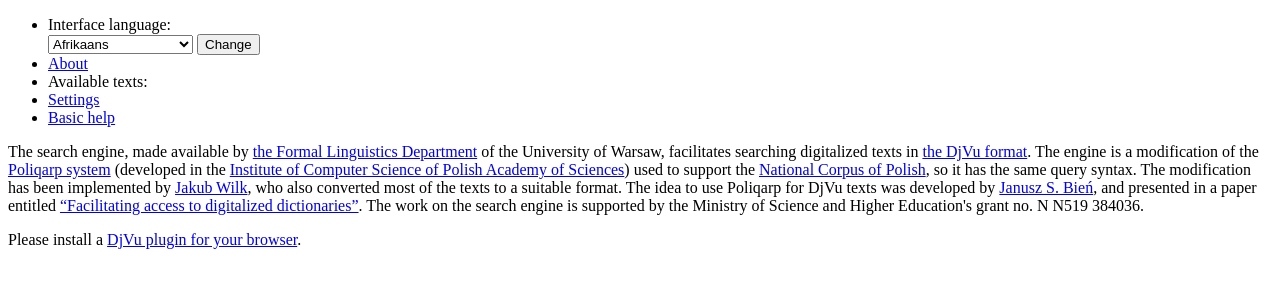
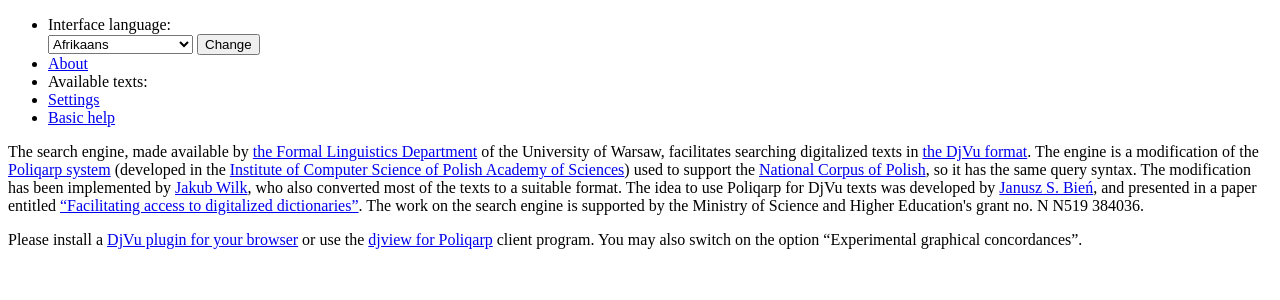
Before and after one commit to jsbien/marasca-wbl-dev-fork, a Django app: template marasca/templates/index.html in a window 1280 px wide. Shown: the top 300 px of the page. Run offline with Django 3.2, Linux system fonts and the light colour scheme; the template is opened without the code that fills it, so the values that code supplies are empty; some libraries are stand-ins or nearby versions.

Commit message:
Add information about ?djiew for Poliqarp?.

```diff
--- a/marasca/templates/djvu-detector.html
+++ b/marasca/templates/djvu-detector.html
@@ -11,7 +11,9 @@
 <param name='scrollbars' value='no'/>
 <param name='frame' value='no'/>
 {% blocktrans %}
-Please install a <a href='http://djvu.org/resources/'>DjVu plugin for your browser</a>.
+Please install a <a href='http://djvu.org/resources/'>DjVu plugin for your browser</a>
+or use the <a href='https://bitbucket.org/jsbien/ndt/wiki/wyniki'>djview for Poliqarp</a> client program.
+You may also switch on the option “Experimental graphical concordances”.
 {% endblocktrans %}
 </object>
 
```
Also changed, not shown: marasca/locale/en/LC_MESSAGES/django.po, marasca/locale/pl/LC_MESSAGES/django.po.
